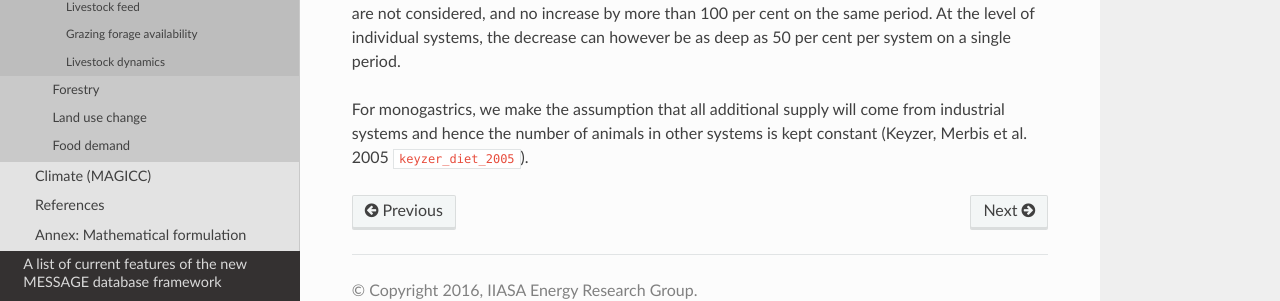
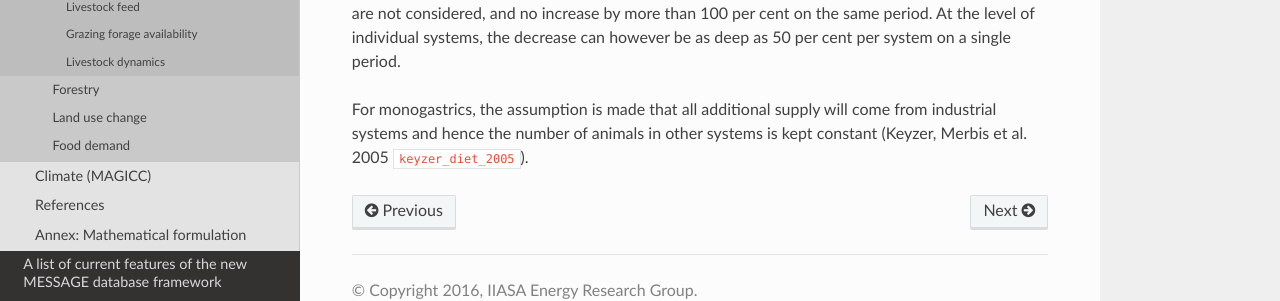
Before and after one commit to iiasa/message_doc, a Sphinx documentation site: the page built from source/message_globiom/land_use/livestock.rst, in a window 1280 px wide and 900 px high, scrolled down 5626 px. Shown: the part 540-841 px from the top of the window. Built offline with Sphinx 7.4.7 and the Read the Docs theme 2.0.0, drawn with Linux system fonts in a browser that asks for light colours; pages that are not in the unit, such as notebooks, are missing from menus; cross-references to code outside the pages are shown as plain code.

Commit message:
Edited 'For monogastrics, the assumption...'

```diff
--- a/source/message_globiom/land_use/livestock.rst
+++ b/source/message_globiom/land_use/livestock.rst
@@ -61,4 +61,4 @@
 
 Herd dynamics constraints need however to be respected. First, dairy herds are constituted of adult females and followers, and expansion therefore occurs in predefined proportions in the two groups. Moreover, for regions where the specialized meat herds are insignificant (no suckler cows), expansion of meat animals (surplus heifers and males) is also assumed proportional in size to the dairy herd. The ruminants in urban systems are not allowed to expand because this category is not well known and because it is fairly constrained by available space in growing cities. Finally, the decrease of animals per system and production type higher than 15 per cent per 10 years period are not considered, and no increase by more than 100 per cent on the same period. At the level of individual systems, the decrease can however be as deep as 50 per cent per system on a single period.
 
-For monogastrics, we make the assumption that all additional supply will come from industrial systems and hence the number of animals in other systems is kept constant (Keyzer, Merbis et al. 2005 :cite:`keyzer_diet_2005`).
+For monogastrics, the assumption is made that all additional supply will come from industrial systems and hence the number of animals in other systems is kept constant (Keyzer, Merbis et al. 2005 :cite:`keyzer_diet_2005`).
```
